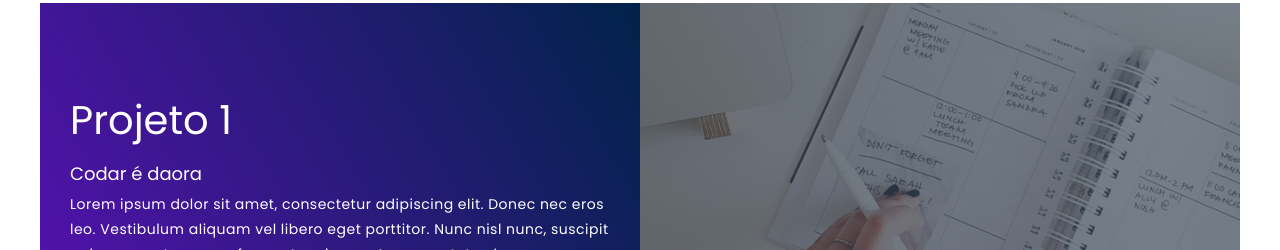
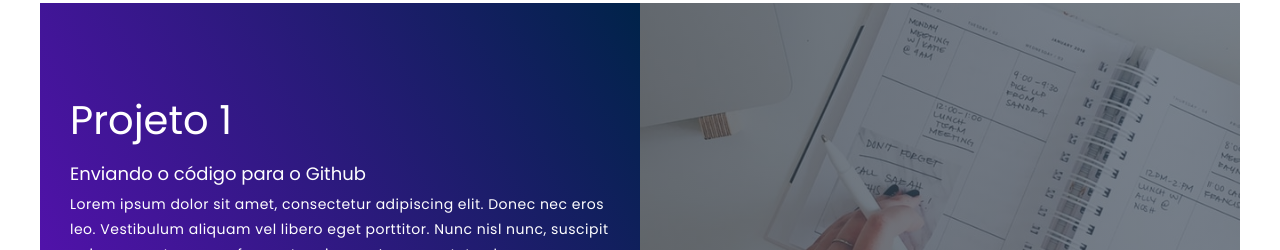
Before and after one commit to tonipotrich/portfolio-toni, a plain HTML site: page index.html in a window 1280 px wide. Shown: the part 1172-1422 px from the top of the page. Drawn offline with Linux system fonts and the light colour scheme.

```diff
--- a/index.html
+++ b/index.html
@@ -29,7 +29,7 @@
                 <div class="project-item">
                     <div class="project-info">
                         <h1>Projeto 1</h1>
-                        <h2>Codar é daora</h2>
+                        <h2>Enviando o código para o Github</h2>
                         <p>Lorem ipsum dolor sit amet, consectetur adipiscing elit. Donec nec eros leo. Vestibulum
                             aliquam vel libero eget porttitor. Nunc nisl nunc, suscipit quis quam ut, congue fermentum
                             ipsum. In consectetur, leo a accumsan eleifend, tortor leo eleifend nunc, sed pulvinar neque
```
